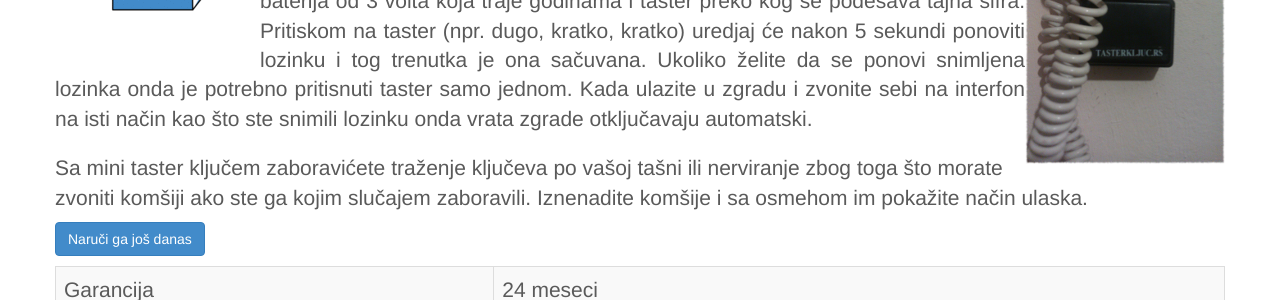
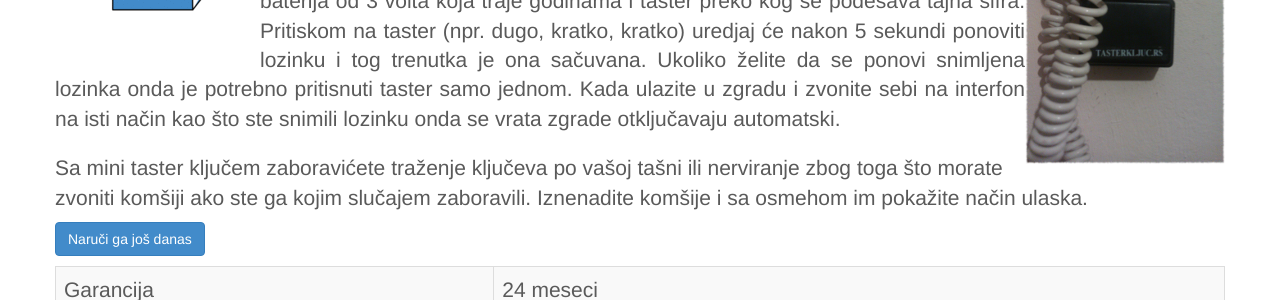
Before and after one commit to trkinovacije/tasterkljuc, a Jekyll site: the page built from proizvodi/mini-kljuc/index.html, in a window 1280 px wide. Shown: the part 193-493 px from the top of the page. Built offline with Jekyll 4.4.1, drawn with Linux system fonts in a browser that asks for light colours; Markdown is read by kramdown in place of the engine named in the settings; some of the changed text lies outside the part shown.

Commit message:
Update index.html

```diff
--- a/proizvodi/mini-kljuc/index.html
+++ b/proizvodi/mini-kljuc/index.html
@@ -5,7 +5,7 @@ layout: default
 
 <img src="/assets/images/animations/arbitrary_key.gif" style="float:left" />
 <img src="/assets/images/pictures/minikljuc_slika_za_sajt.png" style="float:right" />
-<p class="lead" align="justify"><strong>Mini ključ</strong> je taster ključ koji je najprodavaniji jer je jednostavan i povoljan. Namenjen je za fizička lica, odnosno za celokupno domaćinstvo. Malih je dimenzija i ugradjuje se tačno ispod vašeg interfona u stanu. U njemu se nalazi baterija od 3 volta koja traje godinama i taster preko kog se podešava tajna šifra. Pritiskom na taster (npr. dugo, kratko, kratko) uredjaj će nakon 5 sekundi ponoviti lozinku i tog trenutka je ona sačuvana. Ukoliko želite da se ponovi snimljena lozinka onda je potrebno pritisnuti taster samo jednom. Kada ulazite u zgradu i zvonite sebi na interfon na isti način kao što ste snimili lozinku onda vrata zgrade otključavaju automatski.
+<p class="lead" align="justify"><strong>Mini ključ</strong> je taster ključ koji je najprodavaniji jer je jednostavan i povoljan. Namenjen je za fizička lica, odnosno za celokupno domaćinstvo. Malih je dimenzija i ugradjuje se tačno ispod vašeg interfona u stanu. U njemu se nalazi baterija od 3 volta koja traje godinama i taster preko kog se podešava tajna šifra. Pritiskom na taster (npr. dugo, kratko, kratko) uredjaj će nakon 5 sekundi ponoviti lozinku i tog trenutka je ona sačuvana. Ukoliko želite da se ponovi snimljena lozinka onda je potrebno pritisnuti taster samo jednom. Kada ulazite u zgradu i zvonite sebi na interfon na isti način kao što ste snimili lozinku onda se vrata zgrade otključavaju automatski.
 </p>
 <p>
 Sa mini taster ključem zaboravićete traženje ključeva po vašoj tašni ili nerviranje zbog toga što morate zvoniti komšiji ako ste ga kojim slučajem zaboravili. Iznenadite komšije i sa osmehom im pokažite način ulaska.
```
